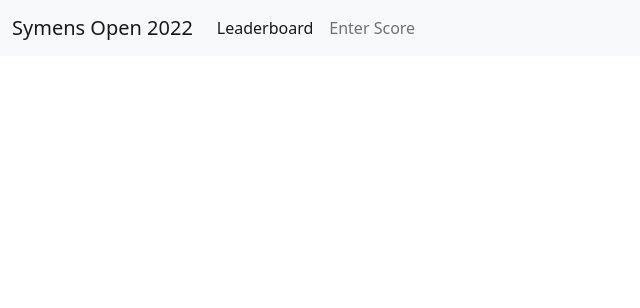
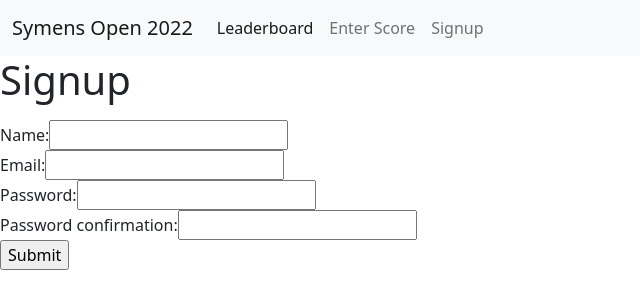
Before and after one commit to SymensJeffrey/golf_tournament_vue, a Vue app: page /signup in a window 1280 px wide. Shown: the top 308 px of the page, without its empty margins (0-640 px from the left). Built offline with nearby package versions, Linux system fonts and the light colour scheme; the HTML template or start-up script is replaced by a standard one.

Commit message:
add sign up page

```diff
--- a/src/App.vue
+++ b/src/App.vue
@@ -14,6 +14,9 @@
               <li class="nav-item">
                 <a class="nav-link" href="#">Enter Score</a>
               </li>
+              <li class="nav-item">
+                <a class= "nav-link" href="/signup">Signup</a>
+              </li>
             </ul>
           </div>
         </div>
--- a/src/router/index.js
+++ b/src/router/index.js
@@ -1,23 +1,14 @@
 import Vue from 'vue'
 import VueRouter from 'vue-router'
 import Home from '../views/Home.vue'
+import Signup from "../views/Signup.vue";
 
 Vue.use(VueRouter)
 
 const routes = [
-  {
-    path: '/',
-    name: 'Home',
-    component: Home
-  },
-  {
-    path: '/about',
-    name: 'About',
-    // route level code-splitting
-    // this generates a separate chunk (about.[hash].js) for this route
-    // which is lazy-loaded when the route is visited.
-    component: () => import(/* webpackChunkName: "about" */ '../views/About.vue')
-  }
+  { path: '/', name: 'Home', component: Home },
+  { path: '/about', name: 'About', component: () => import('../views/About.vue') },
+  { path: "/signup", name: "signup", component: Signup }
 ]
 
 const router = new VueRouter({
--- /dev/null
+++ b/src/views/Signup.vue
@@ -0,0 +1,53 @@
+<template>
+  <div class="signup">
+    <form v-on:submit.prevent="submit()">
+      <h1>Signup</h1>
+      <ul>
+        <li v-for="error in errors" v-bind:key="error">{{ error }}</li>
+      </ul>
+      <div>
+        <label>Name:</label>
+        <input type="text" v-model="newUserParams.name" />
+      </div>
+      <div>
+        <label>Email:</label>
+        <input type="email" v-model="newUserParams.email" />
+      </div>
+      <div>
+        <label>Password:</label>
+        <input type="password" v-model="newUserParams.password" />
+      </div>
+      <div>
+        <label>Password confirmation:</label>
+        <input type="password" v-model="newUserParams.password_confirmation" />
+      </div>
+      <input type="submit" value="Submit" />
+    </form>
+  </div>
+</template>
+
+<script>
+  import axios from "axios";
+
+  export default {
+    data: function () {
+      return {
+        newUserParams: {},
+        errors: [],
+      };
+    },
+    methods: {
+      submit: function () {
+        axios
+          .post("/users", this.newUserParams)
+          .then((response) => {
+            console.log(response.data);
+            this.$router.push("/login");
+          })
+          .catch((error) => {
+            this.errors = error.response.data.errors;
+          });
+      },
+    },
+  };
+</script>
```
